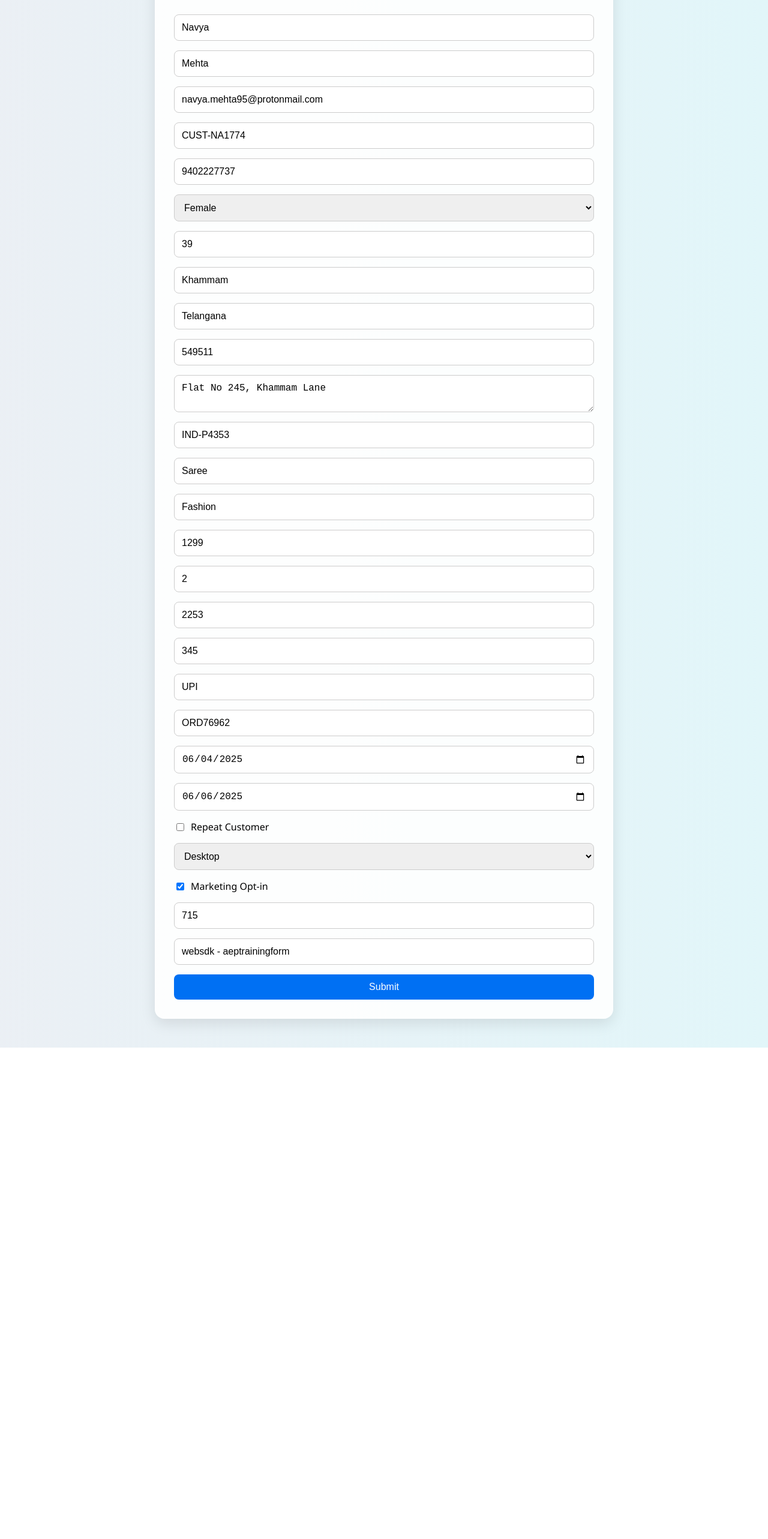
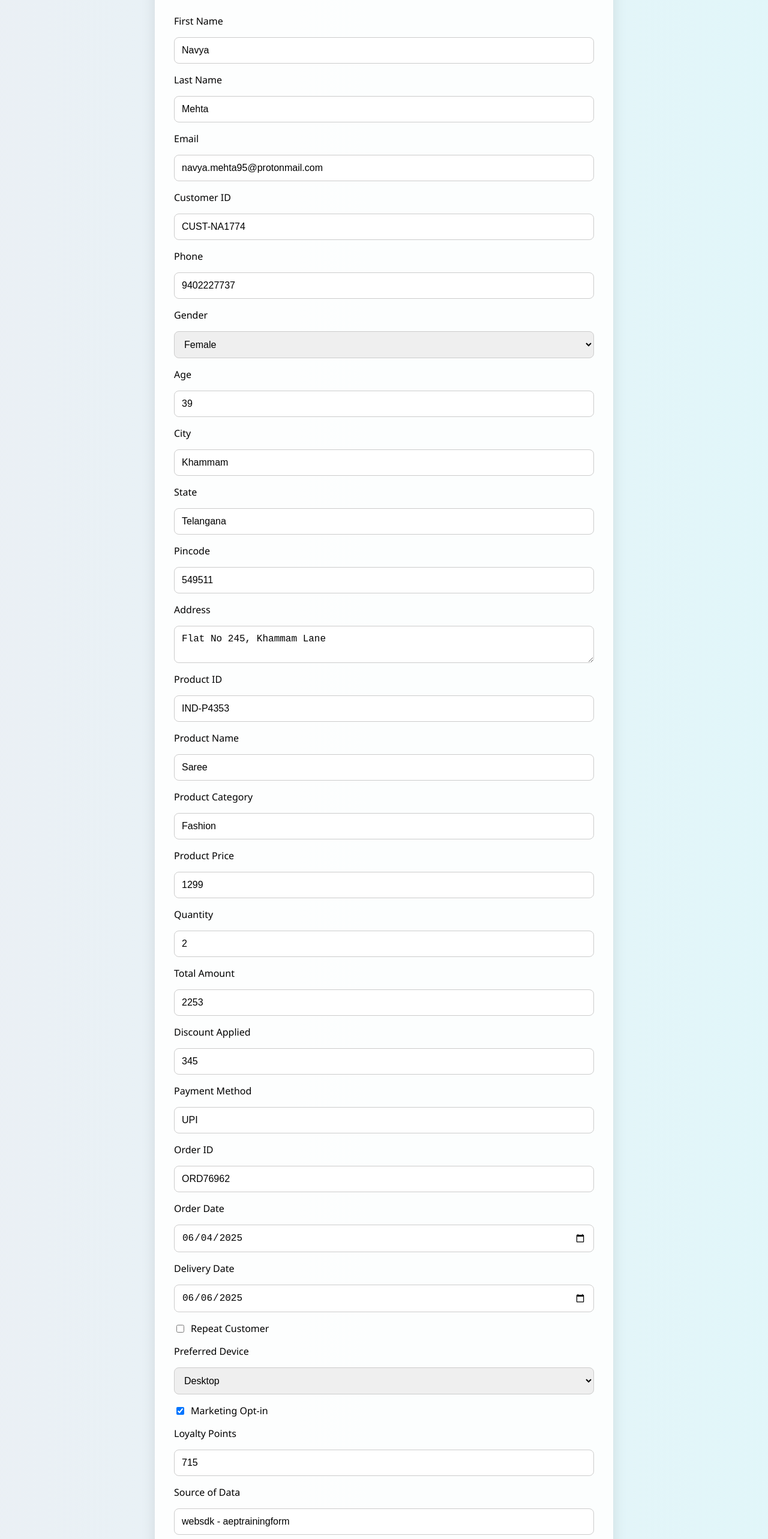
Before and after one commit to saksham1709/WebSDK, a React (Create React App) app: page / in a window 1280 px wide. Shown: the part 141-2706 px from the top of the page at 60% size. Before the commit the page ends 1887 px from the top, so only its background shows below. Built offline with nearby package versions, Linux system fonts and the light colour scheme.

Commit message:
field added

```diff
--- a/public/index.html
+++ b/public/index.html
@@ -2,7 +2,7 @@
 <html lang="en">
   <head>
     <meta charset="utf-8" />
-    <script src="https://assets.adobedtm.com/6a203c8a0ff8/6774acfb9cae/launch-bcf7401121cc-development.min.js" async></script>
+    <!-- <script src="https://assets.adobedtm.com/6a203c8a0ff8/6774acfb9cae/launch-bcf7401121cc-development.min.js" async></script> -->
     <link rel="icon" href="%PUBLIC_URL%/favicon.ico" />
     <meta name="viewport" content="width=device-width, initial-scale=1" />
     <meta name="theme-color" content="#000000" />
--- a/src/components/EcommerceForm.jsx
+++ b/src/components/EcommerceForm.jsx
@@ -39,35 +39,58 @@ export default function EcommerceForm() {
     <div className="form-container">
       <h2 className="form-title">🛒 Ecommerce Form - Prince</h2>
       <form onSubmit={handleSubmit} className="form-grid">
+        <label>First Name</label>
         <input name="first_name" placeholder="First Name" value={formData.first_name} onChange={handleChange} className="form-input" />
+        <label>Last Name</label>
         <input name="last_name" placeholder="Last Name" value={formData.last_name} onChange={handleChange} className="form-input" />
+        <label>Email</label>
         <input name="email" type="email" placeholder="Email" value={formData.email} onChange={handleChange} className="form-input" required />
+        <label>Customer ID</label>
         <input name="customer_id" placeholder="Customer ID" value={formData.customer_id} onChange={handleChange} className="form-input" />
+        <label>Phone</label>
         <input name="phone" placeholder="Phone" value={formData.phone} onChange={handleChange} className="form-input" />
+        <label>Gender</label>
         <select name="gender" value={formData.gender} onChange={handleChange} className="form-input">
           <option value="">Select Gender</option>
           <option>Male</option><option>Female</option><option>Other</option>
         </select>
+        <label>Age</label>
         <input name="age" type="number" placeholder="Age" value={formData.age} onChange={handleChange} className="form-input" />
+        <label>City</label>
         <input name="city" placeholder="City" value={formData.city} onChange={handleChange} className="form-input" />
+        <label>State</label>
         <input name="state" placeholder="State" value={formData.state} onChange={handleChange} className="form-input" />
+        <label>Pincode</label>
         <input name="pincode" placeholder="Pincode" value={formData.pincode} onChange={handleChange} className="form-input" />
+        <label>Address</label>
         <textarea name="address" placeholder="Address" value={formData.address} onChange={handleChange} className="form-input" />
+        <label>Product ID</label>
         <input name="product_id" placeholder="Product ID" value={formData.product_id} onChange={handleChange} className="form-input" />
+        <label>Product Name</label>
         <input name="product_name" placeholder="Product Name" value={formData.product_name} onChange={handleChange} className="form-input" />
+        <label>Product Category</label>
         <input name="product_category" placeholder="Product Category" value={formData.product_category} onChange={handleChange} className="form-input" />
+        <label>Product Price</label>
         <input name="product_price" type="number" placeholder="Product Price" value={formData.product_price} onChange={handleChange} className="form-input" />
+        <label>Quantity</label>
         <input name="quantity" type="number" placeholder="Quantity" value={formData.quantity} onChange={handleChange} className="form-input" />
+        <label>Total Amount</label>
         <input name="total_amount" type="number" placeholder="Total Amount" value={formData.total_amount} onChange={handleChange} className="form-input" />
+        <label>Discount Applied</label>
         <input name="discount_applied" type="number" placeholder="Discount Applied" value={formData.discount_applied} onChange={handleChange} className="form-input" />
+        <label>Payment Method</label>
         <input name="payment_method" placeholder="Payment Method" value={formData.payment_method} onChange={handleChange} className="form-input" />
+        <label>Order ID</label>
         <input name="order_id" placeholder="Order ID" value={formData.order_id} onChange={handleChange} className="form-input" />
+        <label>Order Date</label>
         <input name="order_date" type="date" placeholder="Order Date" value={formData.order_date} onChange={handleChange} className="form-input" />
+        <label>Delivery Date</label>
         <input name="delivery_date" type="date" placeholder="Delivery Date" value={formData.delivery_date} onChange={handleChange} className="form-input" />
         <label className="checkbox-label">
           <input type="checkbox" name="is_repeat_customer" checked={formData.is_repeat_customer} onChange={handleChange} />
           <span>Repeat Customer</span>
         </label>
+        <label>Preferred Device</label>
         <select name="preferred_device" value={formData.preferred_device} onChange={handleChange} className="form-input">
           <option value="">Select Device</option>
           <option>Mobile</option><option>Desktop</option><option>Tablet</option><option>Smart TV</option>
@@ -76,7 +99,9 @@ export default function EcommerceForm() {
           <input type="checkbox" name="marketing_opt_in" checked={formData.marketing_opt_in} onChange={handleChange} />
           <span>Marketing Opt-in</span>
         </label>
+        <label>Loyalty Points</label>
         <input name="loyalty_points" type="number" placeholder="Loyalty Points" value={formData.loyalty_points} onChange={handleChange} className="form-input" />
+        <label>Source of Data</label>
         <input name="source_of_data" placeholder="Source of Data" value={formData.source_of_data} readOnly className="form-input" />
         <button type="submit" className="submit-btn">Submit</button>
       </form>
```
